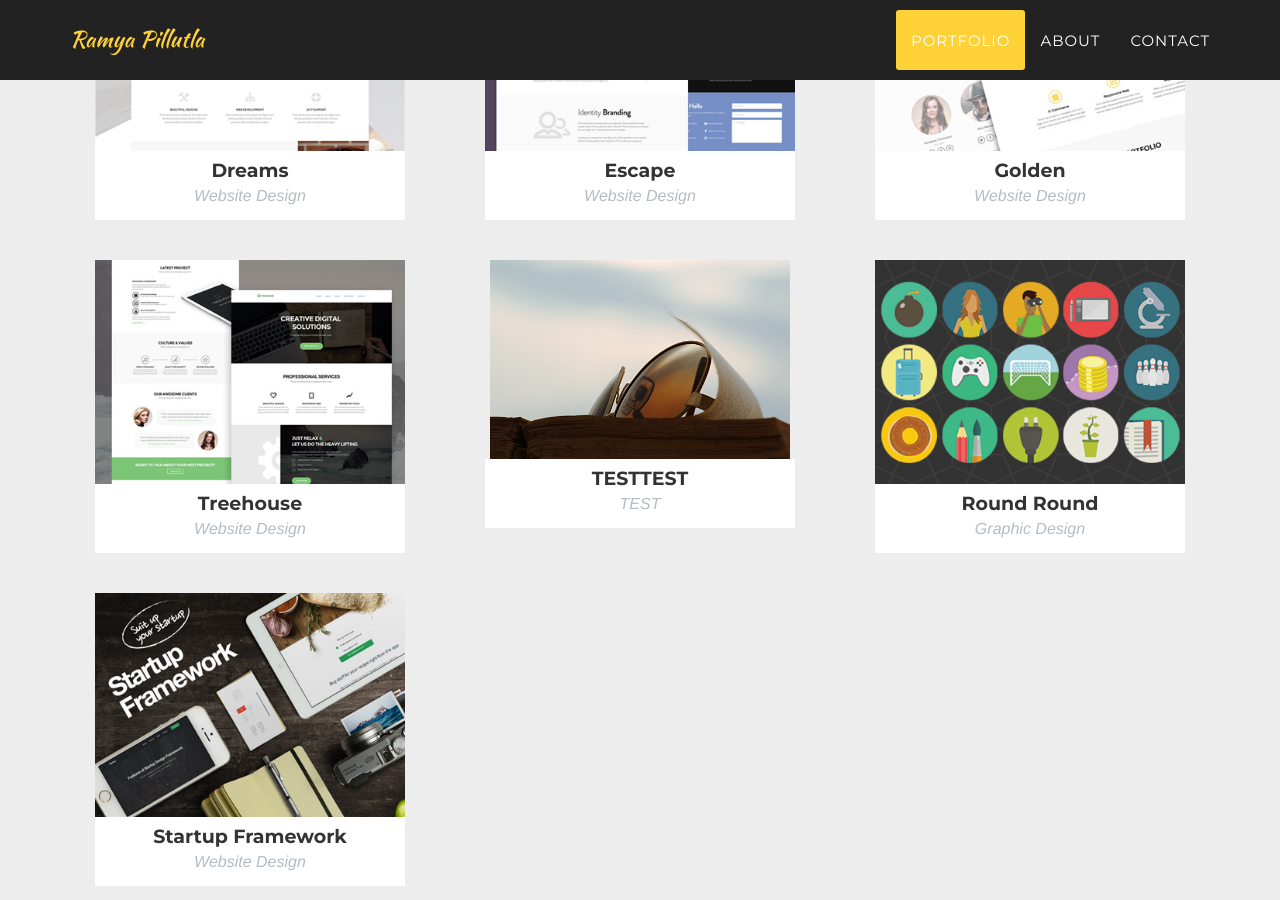
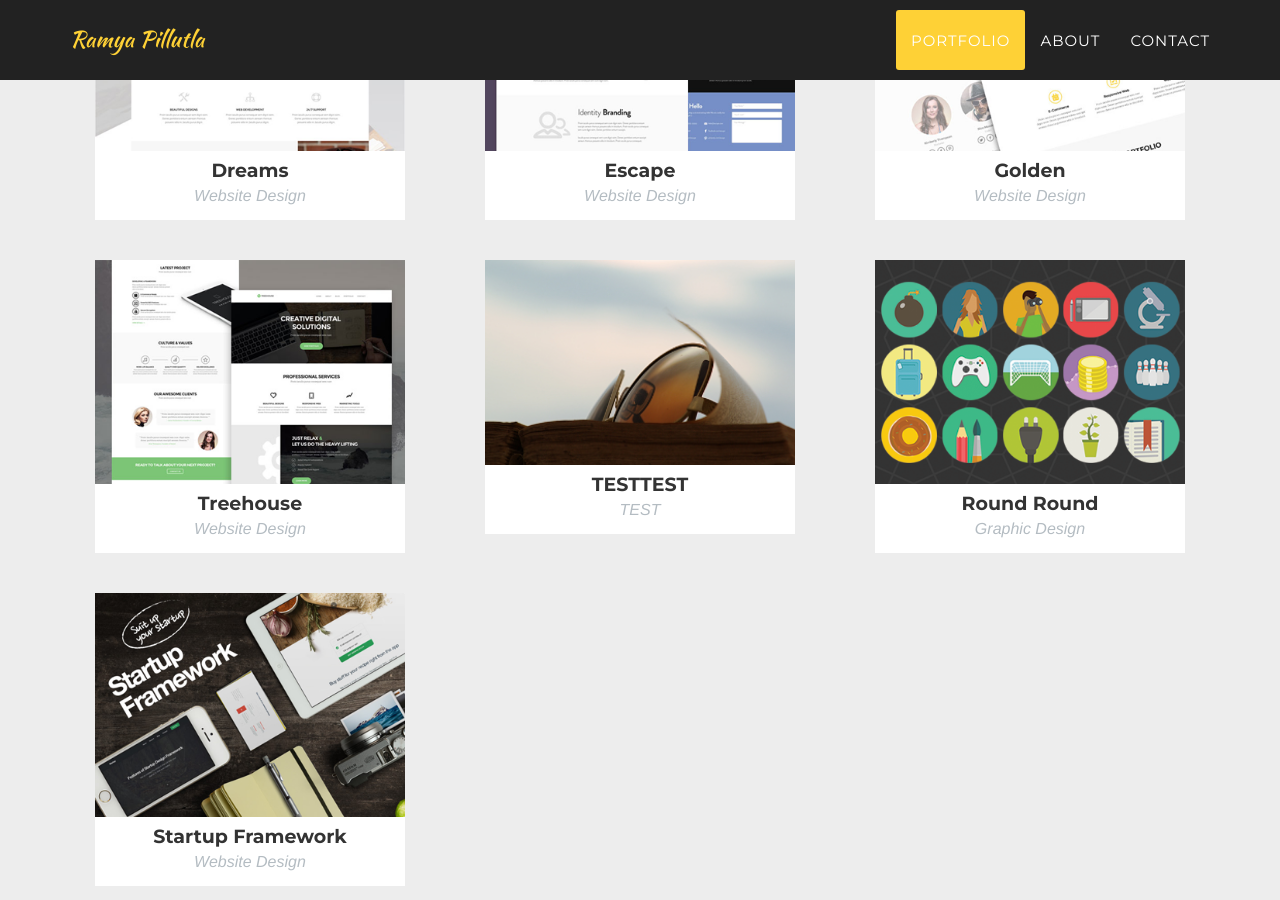
Before and after one commit to swamygurugari/rpillutla.github.io, a Jekyll site: the page built from index.html, in a window 1280 px wide and 900 px high, scrolled down 483 px. Built offline with Jekyll 4.4.1, drawn with Linux system fonts in a browser that asks for light colours; some web fonts are replaced.

Commit message:
Update portfolio_grid.html

```diff
--- a/_includes/portfolio_grid.html
+++ b/_includes/portfolio_grid.html
@@ -16,7 +16,7 @@
                                 <i class="fa fa-plus fa-3x"></i>
                             </div>
                         </div>
-                        <img src="img/portfolio/{{ post.thumbnail }}" class="img-responsive img-centered" alt="">
+                        <img src="img/portfolio/{{ post.thumbnail }}" class="img-responsive img-centered" alt="" width="100%">
                     </a>
                     <div class="portfolio-caption">
                         <h4>{{ post.title }}</h4>
```
